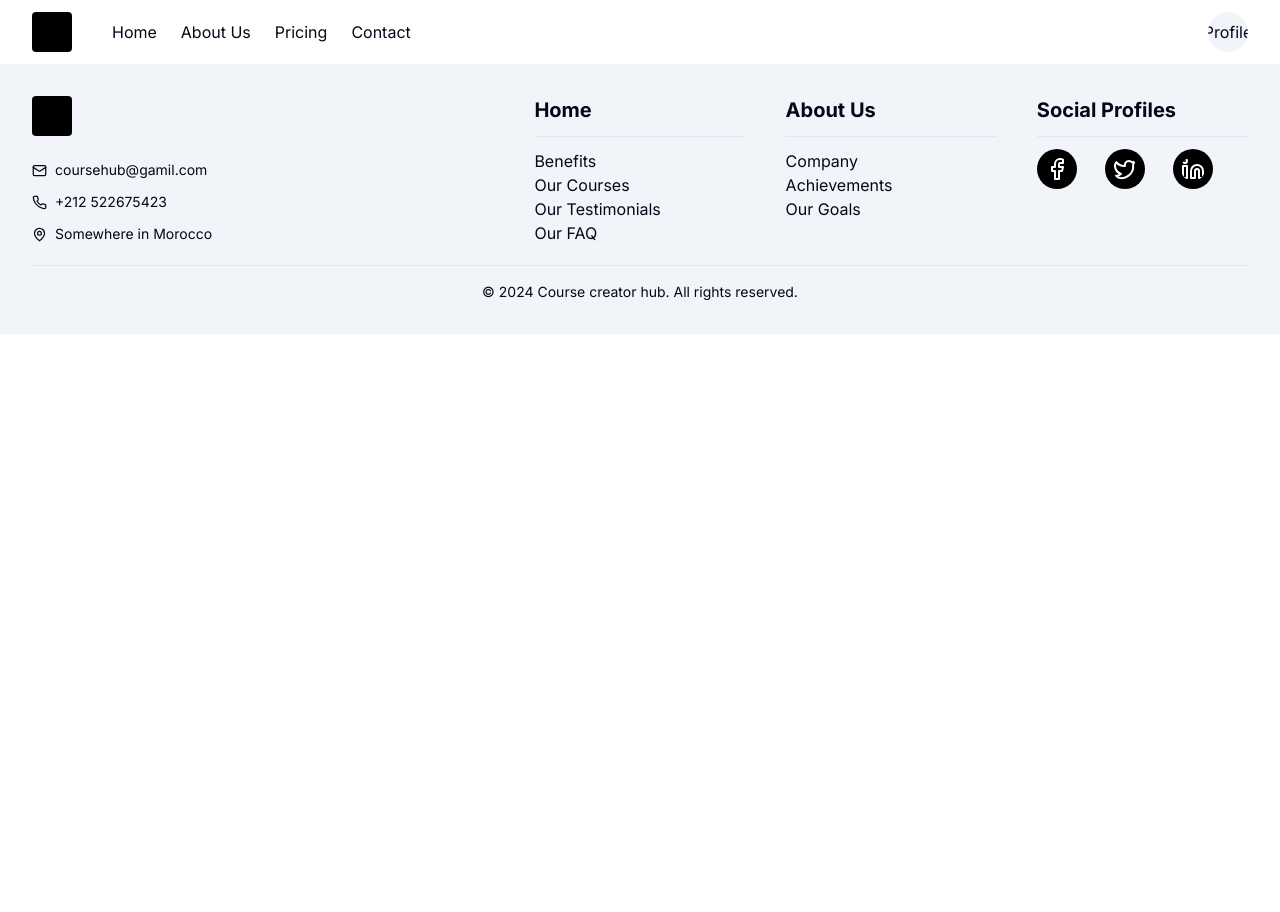
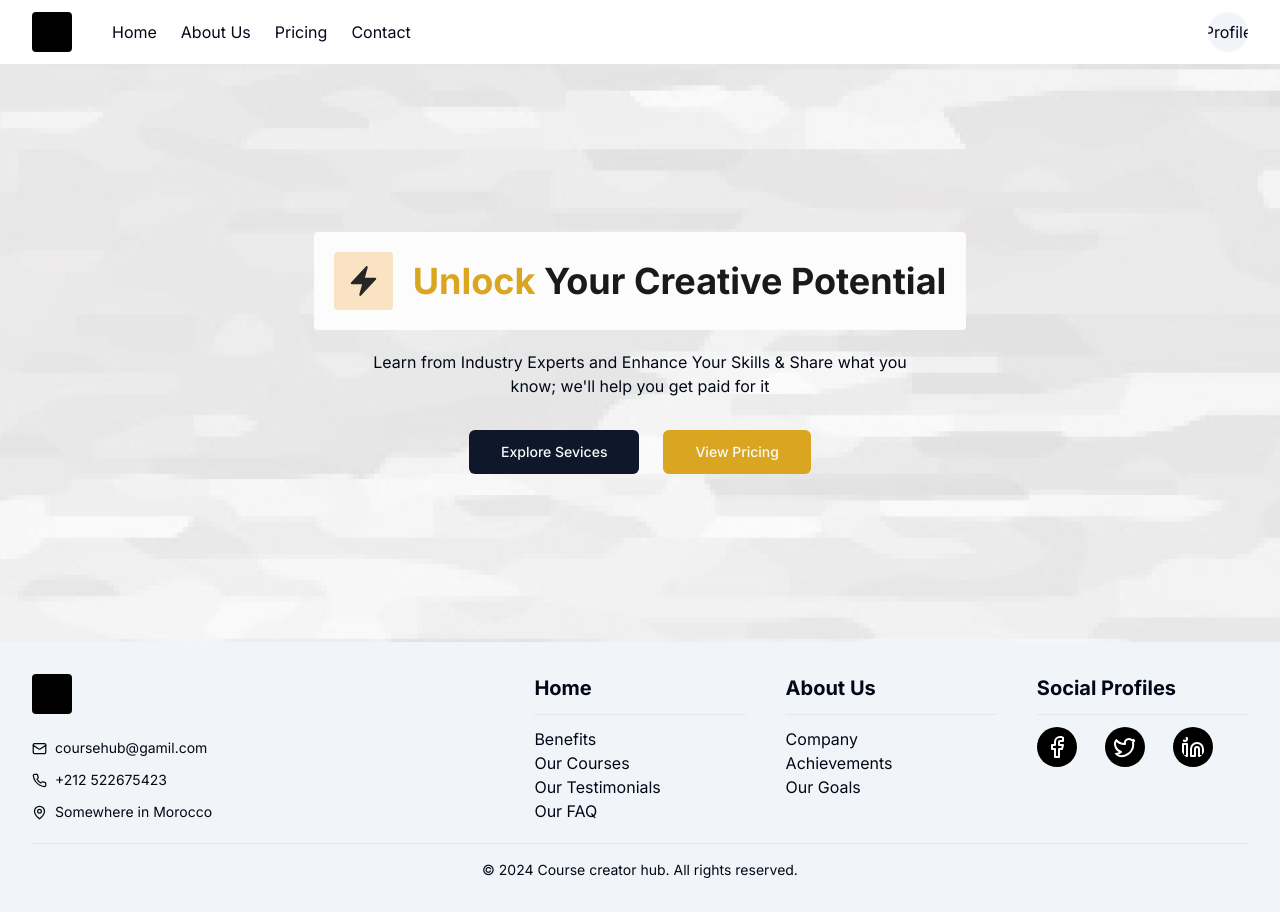
Before and after one commit to MajedHasan/course-hub, a Next.js app: page / in a window 1280 px wide. Before the commit the page ends 800 px from the top, so only its background shows below. Built offline with nearby package versions, Linux system fonts and the light colour scheme.

Commit message:
Home Page Section 01 Done

```diff
--- a/src/app/globals.css
+++ b/src/app/globals.css
@@ -33,6 +33,11 @@
     --ring: 222.2 84% 4.9%;
 
     --radius: 0.5rem;
+
+    --theme-primary: #daa520;
+    --theme-teacher-primary: #4fd1c5;
+    --theme-student-primary: #0177fb;
+    --theme-admin-primary: #eb5017;
   }
 
   .dark {
--- a/src/app/page.tsx
+++ b/src/app/page.tsx
@@ -1,5 +1,35 @@
-import Image from "next/image";
+import Thunder from "@/components/icons/thunder";
+import { Button } from "@/components/ui/button";
+import Link from "next/link";
 
 export default function Home() {
-  return <></>;
+  return (
+    <>
+      <main className="py-10 bg-[url('/img/home-page-bg.png')]">
+        <section className="container mx-auto md:py-32 py-10">
+          <div className="bg-[#FCFCFD] rounded md:p-5 p-2 max-w-fit w-full mx-auto flex items-center gap-5">
+            <div className="bg-[#FAE3C3] rounded md:p-3 p-1">
+              <Thunder />
+            </div>
+            <h1 className="text-[#1A1A1A] md:text-4xl text-xl font-bold">
+              <span className="text-themePrimary">Unlock</span> Your Creative
+              Potential
+            </h1>
+          </div>
+          <p className="text-center mt-5 max-w-[550px] w-full mx-auto">
+            Learn from Industry Experts and Enhance Your Skills & Share what you
+            know{";"} we{"'"}ll help you get paid for it
+          </p>
+          <div className="flex md:flex-row flex-col items-center gap-6 justify-center mt-8">
+            <Button asChild size={"lg"}>
+              <Link href={""}>Explore Sevices</Link>
+            </Button>
+            <Button asChild size={"lg"} className="bg-themePrimary">
+              <Link href={""}>View Pricing</Link>
+            </Button>
+          </div>
+        </section>
+      </main>
+    </>
+  );
 }
--- /dev/null
+++ b/src/components/icons/thunder.tsx
@@ -0,0 +1,24 @@
+import React from "react";
+
+type Props = {};
+
+const Thunder = (props: Props) => {
+  return (
+    <svg
+      width="35"
+      height="34"
+      viewBox="0 0 35 34"
+      fill="none"
+      xmlns="http://www.w3.org/2000/svg"
+    >
+      <path
+        fill-rule="evenodd"
+        clip-rule="evenodd"
+        d="M21.2049 2.25951C21.6317 2.49743 21.8411 2.99572 21.7126 3.4671L18.8911 13.8125H29.1875C29.6106 13.8125 29.9934 14.0635 30.162 14.4516C30.3306 14.8396 30.2529 15.2907 29.9643 15.6L15.0893 31.5375C14.7559 31.8947 14.2219 31.9785 13.7951 31.7406C13.3684 31.5026 13.1589 31.0043 13.2875 30.533L16.1089 20.1875H5.81252C5.38944 20.1875 5.00667 19.9365 4.83805 19.5485C4.66943 19.1605 4.7471 18.7094 5.03578 18.4001L19.9108 2.46257C20.2442 2.10538 20.7782 2.0216 21.2049 2.25951Z"
+        fill="#262626"
+      />
+    </svg>
+  );
+};
+
+export default Thunder;
--- a/tailwind.config.ts
+++ b/tailwind.config.ts
@@ -1,13 +1,13 @@
-import type { Config } from "tailwindcss"
+import type { Config } from "tailwindcss";
 
 const config = {
   darkMode: ["class"],
   content: [
-    './pages/**/*.{ts,tsx}',
-    './components/**/*.{ts,tsx}',
-    './app/**/*.{ts,tsx}',
-    './src/**/*.{ts,tsx}',
-	],
+    "./pages/**/*.{ts,tsx}",
+    "./components/**/*.{ts,tsx}",
+    "./app/**/*.{ts,tsx}",
+    "./src/**/*.{ts,tsx}",
+  ],
   prefix: "",
   theme: {
     container: {
@@ -52,6 +52,18 @@ const config = {
           DEFAULT: "hsl(var(--card))",
           foreground: "hsl(var(--card-foreground))",
         },
+        themePrimary: {
+          DEFAULT: "var(--theme-primary)",
+        },
+        themeStudentPrimary: {
+          DEFAULT: "var(--theme-student-primary)",
+        },
+        themeTeacherPrimary: {
+          DEFAULT: "var(--theme-teacher-primary)",
+        },
+        themeAdminPrimary: {
+          DEFAULT: "var(--theme-admin-primary)",
+        },
       },
       borderRadius: {
         lg: "var(--radius)",
@@ -75,6 +87,6 @@ const config = {
     },
   },
   plugins: [require("tailwindcss-animate")],
-} satisfies Config
+} satisfies Config;
 
-export default config
+export default config;
```
Also changed, not shown: public/img/home-page-bg.png (added).
